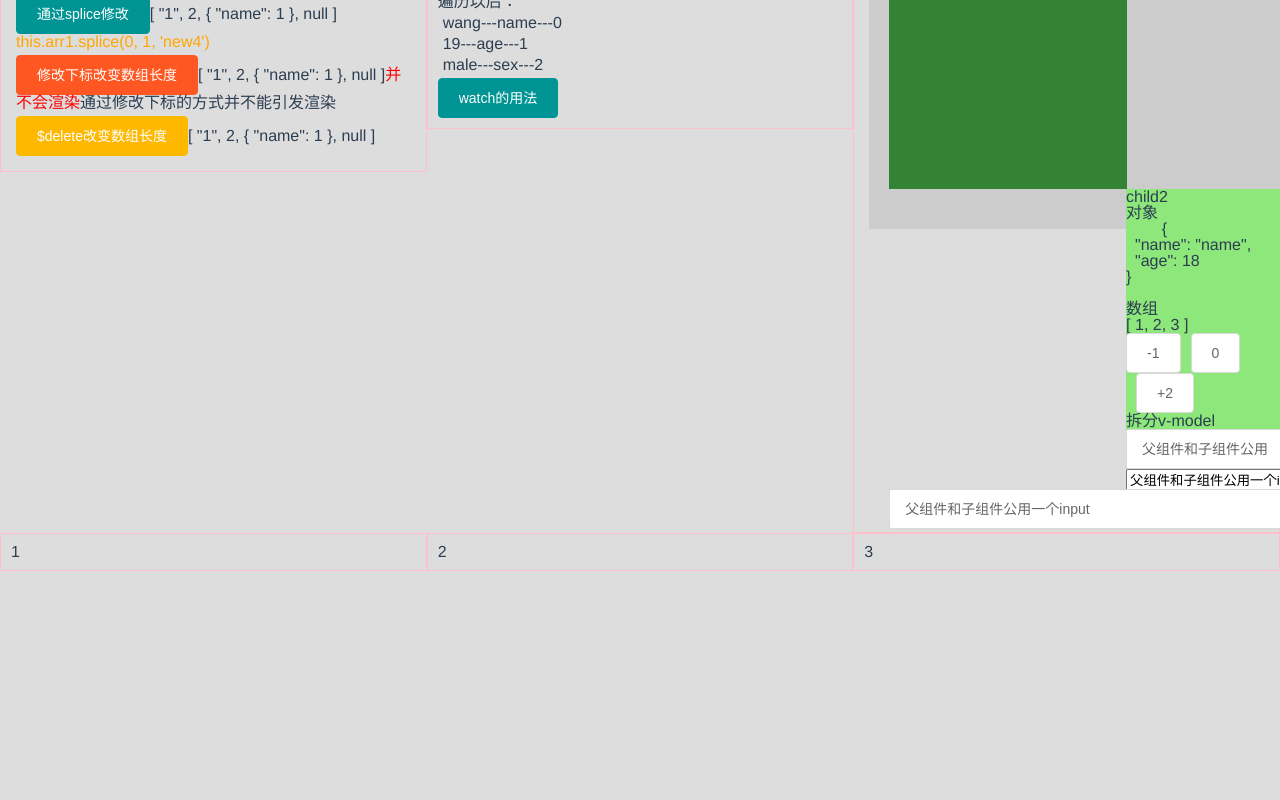
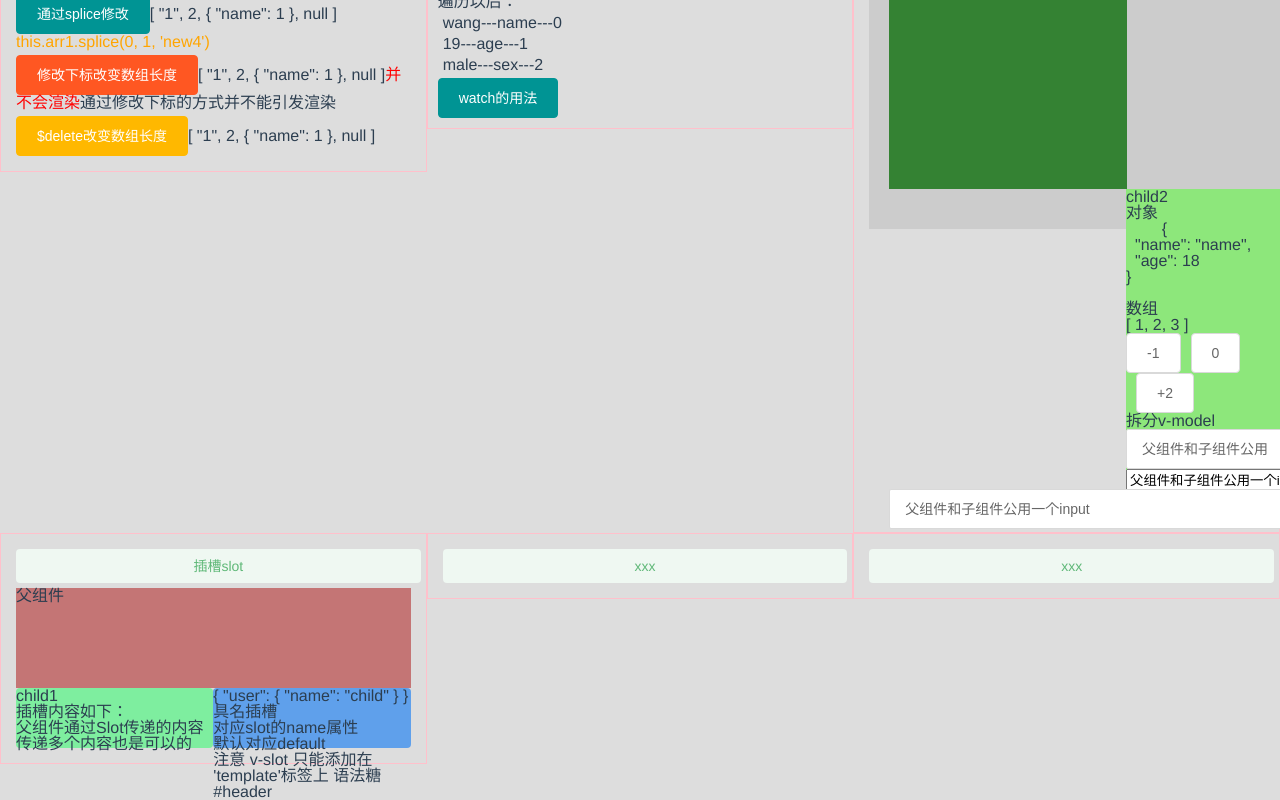
Before and after one commit to graylogo/template, a Vue app: page /#/vuetemp in a window 1280 px wide. Shown: the part 376-1176 px from the top of the page. Before the commit the page ends 947 px from the top, so only its background shows below. Built offline with nearby package versions, Linux system fonts and the light colour scheme; what vue-print-nb would draw is missing.

Commit message:
插槽Slot

```diff
--- a/src/views/vueTemp/index.vue
+++ b/src/views/vueTemp/index.vue
@@ -73,7 +73,6 @@
         <el-button type="primary" @click="dialogFormVisible = true;isChange=false;">
           watch的用法
         </el-button>
-
         <el-dialog title="信息" :visible.sync="dialogFormVisible" :close-on-click-modal="false">
           <el-form :model="formData">
             <el-form-item label="名字" :label-width="formLabelWidth">
@@ -106,13 +105,14 @@
     </el-row>
     <el-row>
       <el-col :span="8">
-        1
+        <el-alert type="success" title="插槽slot" :closable="false" center />
+        <Slots />
       </el-col>
       <el-col :span="8">
-        2
+        <el-alert type="success" title="xxx" :closable="false" center />
       </el-col>
       <el-col :span="8">
-        3
+        <el-alert type="success" title="xxx" :closable="false" center />
       </el-col>
     </el-row>
   </div>
@@ -122,6 +122,7 @@
 import Vue from 'vue'
 import _ from 'lodash'
 import Father from './communication/Father'
+import Slots from './slot'
 export default {
   // NOTE Vue中为什么data必须是函数？
 // 1. 一个组件的 data 选项必须是一个函数，因此每个实例可以维护一份被返回对象的独立的拷贝，如果是对象的话，会导致所有的组件维护同一个data，一个组件状态改变会导致另外组件也改变。
@@ -144,7 +145,7 @@ data(){   // 对象中函数的简单写法
     }
 }
 */
-  components: { Father },
+  components: { Father, Slots },
   data() {
     return {
       arr1: ['1', 2, { name: 1 }, null],
--- /dev/null
+++ b/src/views/vueTemp/slot/child/Child1.vue
@@ -0,0 +1,28 @@
+<template>
+  <div class="container">
+    <div>child1</div>
+    <div>插槽内容如下：</div>
+    <slot>Slot中的默认值</slot>
+  </div>
+</template>
+
+<script>
+export default {
+  data() {
+    return {
+
+    }
+  },
+  created() {
+
+  },
+  methods: {
+
+  }
+}
+</script>
+
+<style scoped lang="scss">
+.container{
+}
+</style>
--- /dev/null
+++ b/src/views/vueTemp/slot/child/Child2.vue
@@ -0,0 +1,38 @@
+<template>
+  <div class="container">
+    <header>
+      <slot name="header" :user="user">
+        {{ user.name }}
+      </slot>
+    </header>
+    <main>
+      <slot />
+    </main>
+    <footer>
+      <slot name="footer" />
+    </footer>
+  </div>
+</template>
+
+<script>
+export default {
+  data() {
+    return {
+      user: {
+        name: 'child'
+      }
+    }
+  },
+  created() {
+
+  },
+  methods: {
+
+  }
+}
+</script>
+
+<style scoped lang="scss">
+.container{
+}
+</style>
--- /dev/null
+++ b/src/views/vueTemp/slot/index.vue
@@ -0,0 +1,99 @@
+<template>
+  <div class="container">
+    <el-row :gutter="20">
+      <el-col :span="24" type="flex" justify="space-between">
+        <div class="father-content">
+          父组件
+        </div>
+      </el-col>
+    </el-row>
+    <el-row>
+      <el-col :span="12">
+        <div class="grid-content bg-purple-dark">
+          <Child1>
+            父组件通过Slot传递的内容
+            <b>传递多个内容也是可以的</b>
+          </Child1>
+        </div>
+      </el-col>
+      <el-col :span="12">
+        <div class="grid-content bg-purple">
+          <Child2>
+            <!-- 作用域插槽 -->
+            <!-- 父组件替换子组件的标签，但是内容是由子组件提供的 -->
+            <!-- 传递数据的插槽 从子上传递过来的值 -->
+            <template v-slot:header="scope">
+              {{ scope }}
+              <h1>具名插槽</h1>
+            </template>
+
+            <!-- 默认的插槽 -->
+            <p>对应slot的name属性</p>
+            <p>默认对应default</p>
+            <!-- # 等价与 v-slot: -->
+
+            <!-- 具名插槽 -->
+            <!-- 多种高写法 -->
+            <!-- <template slot="footer"> -->
+            <!-- <template v-slot:footer> -->
+            <template #footer>
+              <p>
+                注意 v-slot 只能添加在 'template'标签上  语法糖#header
+              </p>
+            </template>
+          </Child2>
+        </div>
+      </el-col>
+    </el-row>
+  </div>
+</template>
+
+<script>
+import Child1 from './child/Child1.vue'
+import Child2 from './child/Child2.vue'
+export default {
+  components: { Child2, Child1 },
+  data() {
+    return {
+      user: {
+        name: 'father'
+      }
+    }
+  },
+  created() {
+
+  },
+  methods: {
+
+  }
+}
+</script>
+
+<style scoped lang="scss">
+  .el-row {
+  }
+  .el-col {
+    border-radius: 4px;
+  }
+  .bg-purple-dark {
+    background: #7eee9f;
+  }
+  .bg-purple {
+    background: #5fa0eb;
+  }
+  .bg-purple-light {
+    background: #e5e9f2;
+  }
+  .father-content{
+      background-color: rgb(196, 117, 117);
+      height: 100px;
+  }
+  .grid-content {
+      height: 60px;
+    border-radius: 4px;
+  }
+  .row-bg {
+    padding: 10px 0;
+    background-color: #f9fafc;
+  }
+</style>
```
